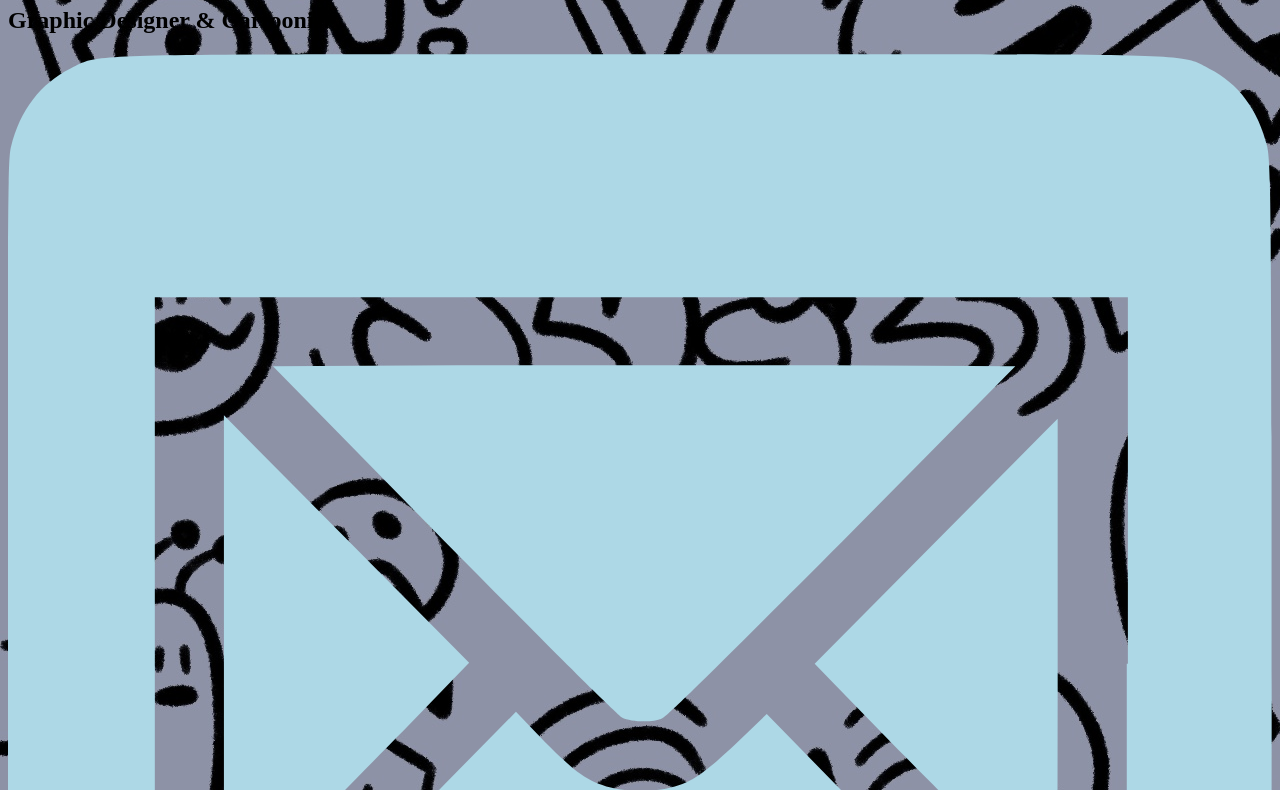
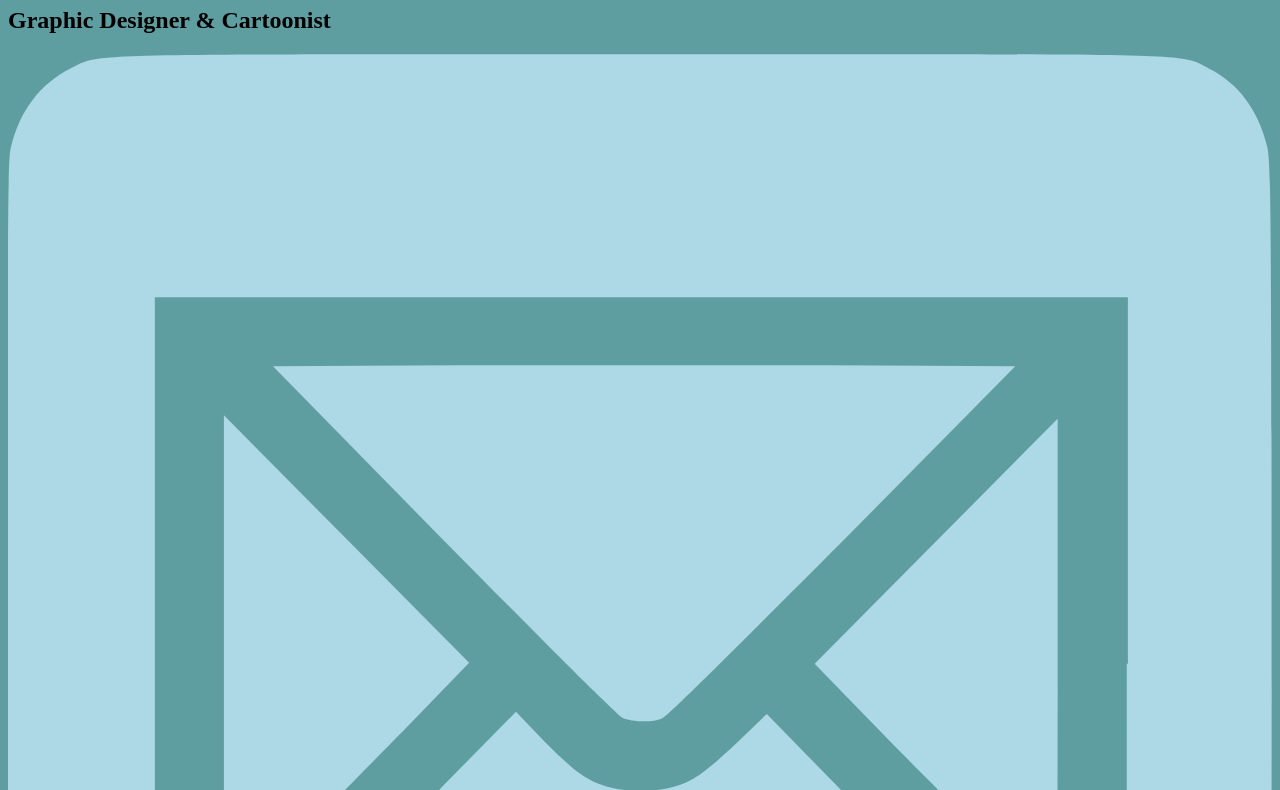
Before and after one commit to absolutelard/card, a plain HTML site: page index.html in a window 1280 px wide. Shown: the part 73-863 px from the top of the page. Drawn offline with Linux system fonts and the light colour scheme; a web font is replaced by a local one.

Commit message:
changed from image to color background

```diff
--- a/main.css
+++ b/main.css
@@ -2,7 +2,7 @@ body {
     font-family: "Gasoek One", serif;
     font-weight: 100;
     font-style: normal;
-    background-image: url('Images/Desktop-Background.JPG');
+    background-color: cadetblue;
 }
 
 svg {
```
